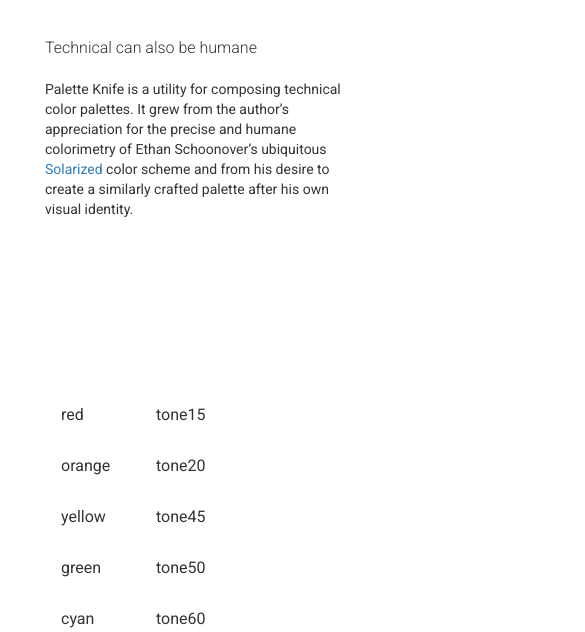
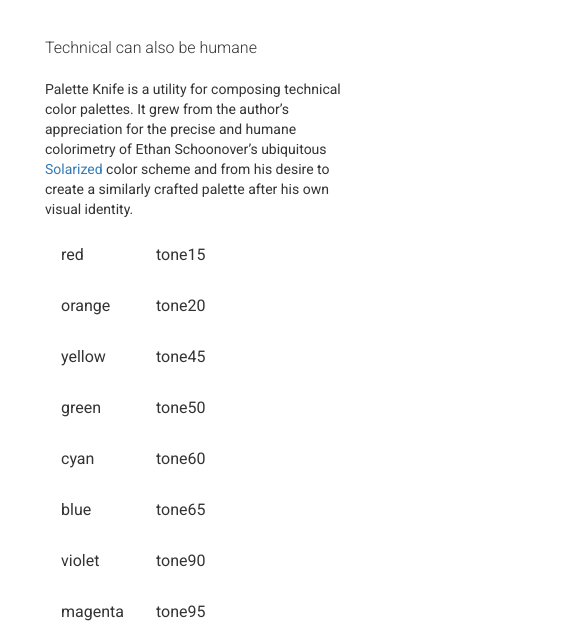
Before and after one commit to clhynfield/palette-knife, a website: page app/index.html in a window 390 px wide. Shown: the part 154-786 px from the top of the page, 585 px wide, since content can reach past the window. Drawn offline with nearby package versions, Linux system fonts and the light colour scheme; a script that the page names is missing.

Commit message:
Remove canvas

```diff
--- a/app/index.html
+++ b/app/index.html
@@ -39,16 +39,6 @@
                 <div class="col-sm-5">
                     <p class="lead">Technical can also be humane</p>
                     <p>Palette Knife is a utility for composing technical color palettes. It grew from the author&#8217;s appreciation for the precise and humane colorimetry of Ethan Schoonover&#8217;s ubiquitous <a href="http://ethanschoonover.com/solarized">Solarized</a> color scheme and from his desire to create a similarly crafted palette after his own visual identity. </p>
-                </div>
-                <div class="col-sm-7">
-                    <canvas id="tones" width="600" height="80">
-                        Greyscale swatches
-                    </canvas>
-                </div>
-                <div class="col-sm-7">
-                    <canvas id="colors" width="600" height="80">
-                        Color swatches
-                    </canvas>
                 </div>
                 <div class="col-sm-7">
                     <table class="swatches">
```
